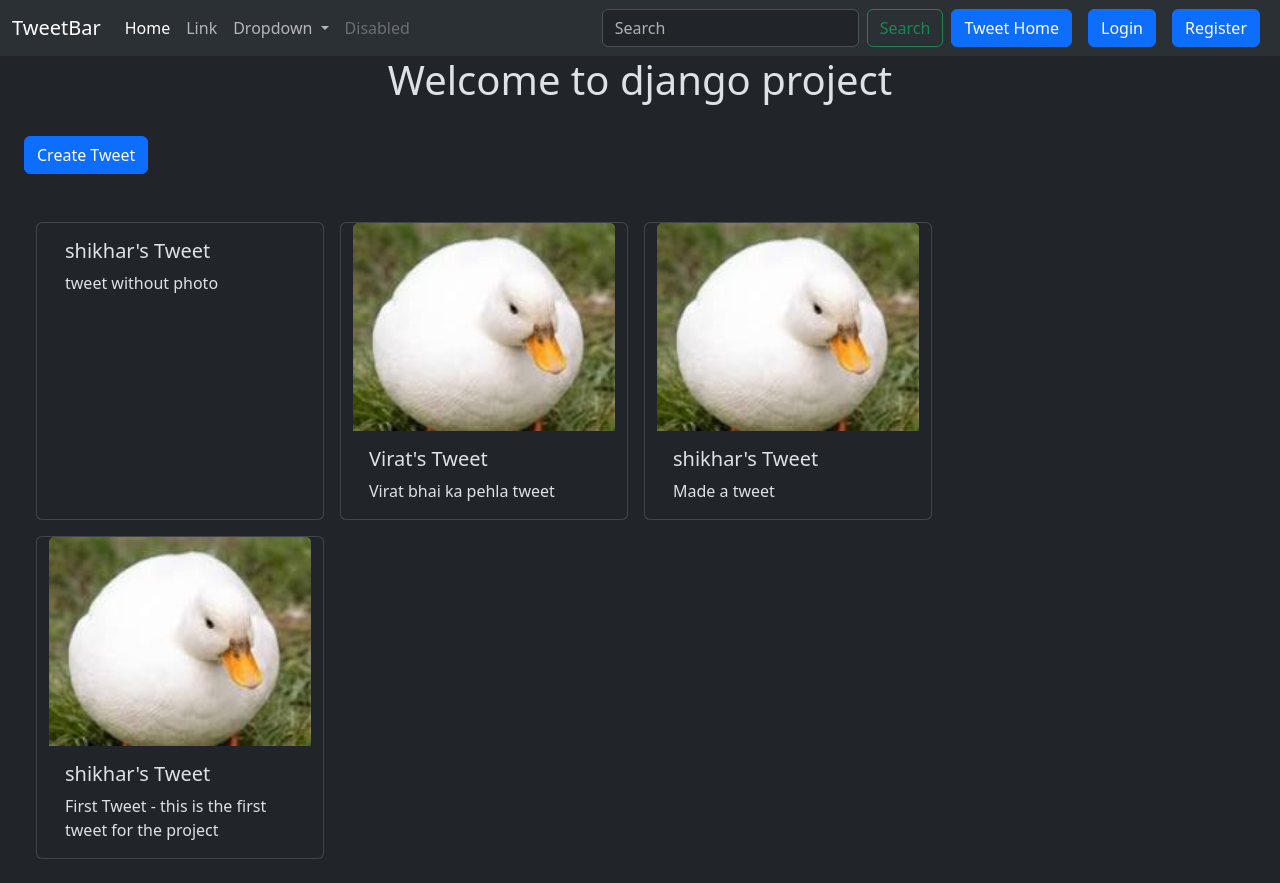
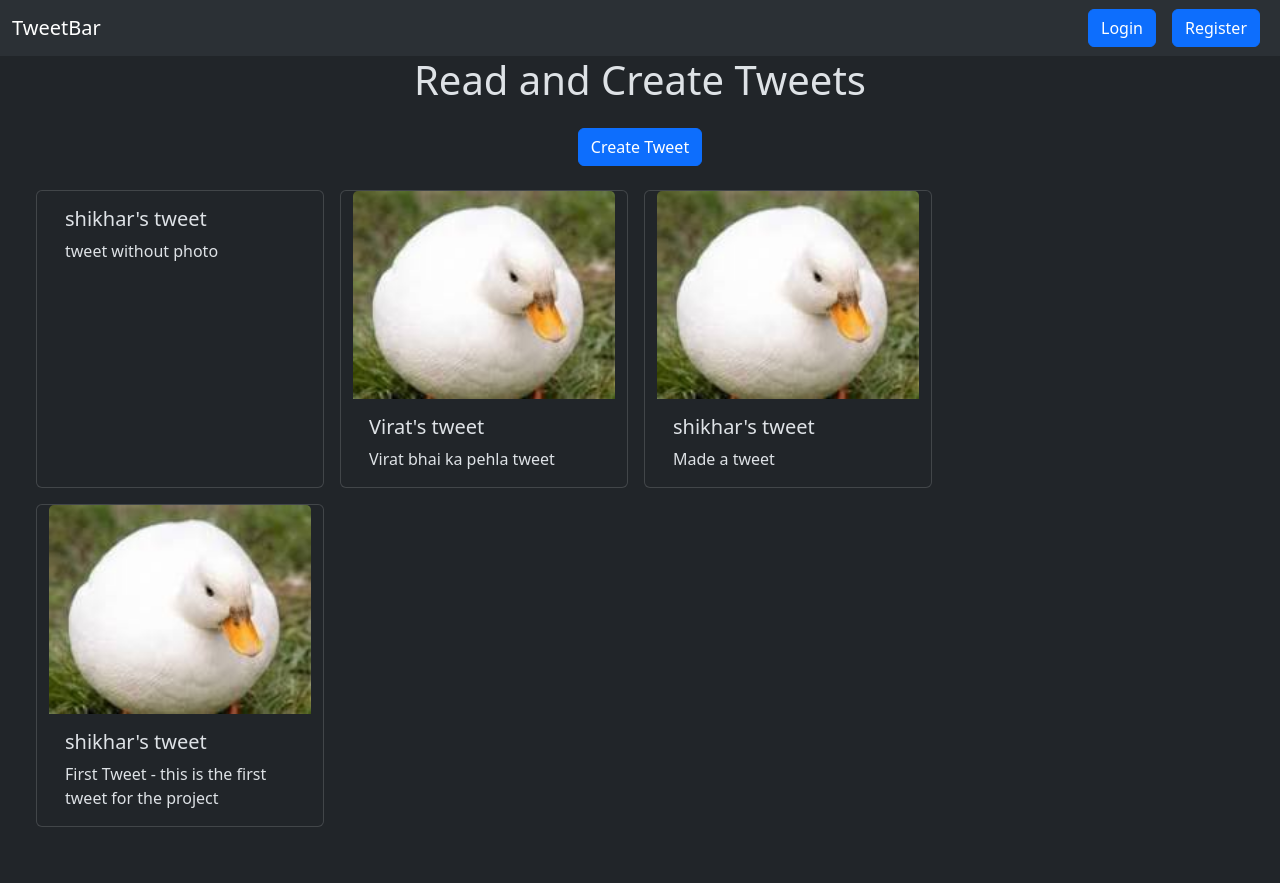
Before and after one commit to Shikhrrr/DjangoDemo, a Django app: page /tweet/ in a window 1280 px wide. After the commit the page ends 827 px from the top, so only its background shows below. Run offline with Django 4.2, Linux system fonts and the light colour scheme; data comes from the database, SQL or seed files in the repository; both versions use the stored data as it was after the commit.

Commit message:
fixed ui bugs

```diff
--- a/chaiheadq/chaiheadq/settings.py
+++ b/chaiheadq/chaiheadq/settings.py
@@ -26,7 +26,7 @@ SECRET_KEY = 'django-insecure-(g*u^(d^@ow70q+d71&1me=1%tmb#wevd#3l2ov8$2$4l-v#g%
 # SECURITY WARNING: don't run with debug turned on in production!
 DEBUG = True
 
-ALLOWED_HOSTS = ['chaiheadq.onrender.com', 'djangodemo-n4tj.onrender.com']
+ALLOWED_HOSTS = ['localhost','chaiheadq.onrender.com', 'djangodemo-n4tj.onrender.com']
 
 
 # Application definition
--- a/chaiheadq/templates/layout.html
+++ b/chaiheadq/templates/layout.html
@@ -16,50 +16,22 @@
 <body>
 <nav class="navbar navbar-expand-lg bg-body-tertiary">
   <div class="container-fluid">
-    <a class="navbar-brand" href="#">TweetBar</a>
-    <button class="navbar-toggler" type="button" data-bs-toggle="collapse" data-bs-target="#navbarSupportedContent" aria-controls="navbarSupportedContent" aria-expanded="false" aria-label="Toggle navigation">
-      <span class="navbar-toggler-icon"></span>
-    </button>
-    <div class="collapse navbar-collapse" id="navbarSupportedContent">
-      <ul class="navbar-nav me-auto mb-2 mb-lg-0">
-        <li class="nav-item">
-          <a class="nav-link active" aria-current="page" href="#">Home</a>
-        </li>
-        <li class="nav-item">
-          <a class="nav-link" href="#">Link</a>
-        </li>
-        <li class="nav-item dropdown">
-          <a class="nav-link dropdown-toggle" href="#" role="button" data-bs-toggle="dropdown" aria-expanded="false">
-            Dropdown
-          </a>
-          <ul class="dropdown-menu">
-            <li><a class="dropdown-item" href="#">Action</a></li>
-            <li><a class="dropdown-item" href="#">Another action</a></li>
-            <li><hr class="dropdown-divider"></li>
-            <li><a class="dropdown-item" href="#">Something else here</a></li>
-          </ul>
-        </li>
-        <li class="nav-item">
-          <a class="nav-link disabled" aria-disabled="true">Disabled</a>
-        </li>
-      </ul>
-      <form class="d-flex" role="search">
-        <input class="form-control me-2" type="search" placeholder="Search" aria-label="Search"/>
-        <button class="btn btn-outline-success" type="submit">Search</button>
-      </form>
-      <a href="{% url 'tweet_list' %}" class="btn btn-primary mx-2">Tweet Home</a>
-
+    <a class="navbar-brand" href="{% url 'tweet_list' %}">TweetBar</a>
+    {% comment %} <a href="{% url 'tweet_list' %}" class="btn btn-primary mx-2">Tweet Home</a> {% endcomment %}
     {% if user.is_authenticated %}
       <form method="POST" action="{% url 'logout' %}">
         {% csrf_token %}
         <button class="btn btn-danger" type="submit">Logout</button>
       </form>
     {% else %}
+    <div class="ms-auto d-flex align-items-center">
       <a href="{% url 'login' %}" class="btn btn-primary mx-2">Login</a>
       <a href="{% url 'register' %}" class="btn btn-primary mx-2">Register</a>
-      {% endif %}
     </div>
     </div>
+  </div>
+
+  {% endif %}
 </nav>
     {% block content %}
         Default Content
--- a/chaiheadq/tweet/templates/tweet_list.html
+++ b/chaiheadq/tweet/templates/tweet_list.html
@@ -5,11 +5,13 @@ Chai aur Tweet
 {% endblock %}
 
 {% block content %}
-    <h1 class="text-center">Welcome to django project</h1>
+    <h1 class="text-center">Read and Create Tweets</h1>
 
-    <a href="{% url 'tweet_create' %}" class="btn btn-primary m-4">
-        Create Tweet
-    </a>
+    <div class="d-flex justify-content-center m-4">
+        <a href="{% url 'tweet_create' %}" class="btn btn-primary">
+            Create Tweet
+        </a>
+    </div>
     <div class="container row gap-3 m-4">
         {% for tweet in tweets %}
             <div class="card" style="width: 18rem;">
@@ -17,7 +19,7 @@ Chai aur Tweet
                     <img src={{tweet.photo.url}} class="card-img-top" alt="...">
                 {% endif %}
                 <div class="card-body">
-                    <h5 class="card-title">{{tweet.user.username}}'s Tweet</h5>
+                    <h5 class="card-title">{{tweet.user.username}}'s tweet</h5>
                     <p class="card-text">{{tweet.text}}</p>
                     {% if tweet.user == user %}
                         <a href="{% url 'tweet_edit' tweet.id %}" class="btn btn-primary">Edit</a>
```
Also changed, not shown: chaiheadq/db.sqlite3. Lines whose indentation alone changed are shown as unchanged.
